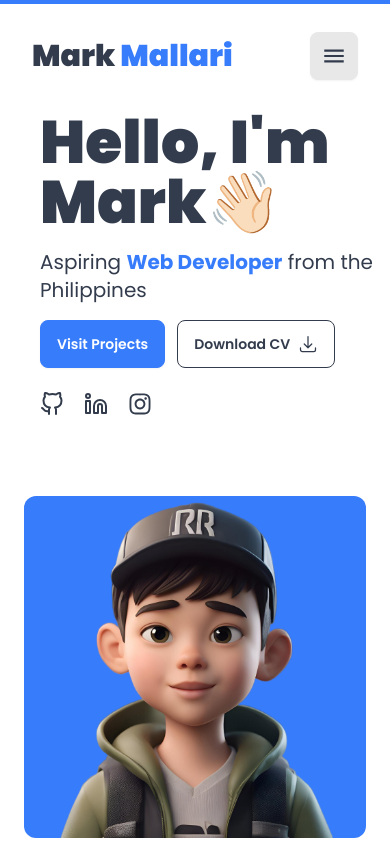
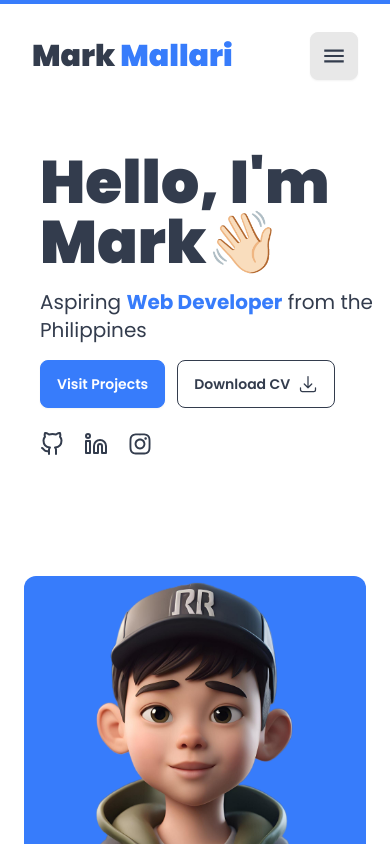
Before and after one commit to MarkMallari16/portfolio-website, a React (Vite) app: page / in a window 390 px wide. Shown: the top 844 px of the page. Built offline with nearby package versions, Linux system fonts and the light colour scheme.

Commit message:
fix some theme

```diff
--- a/src/components/Hero.jsx
+++ b/src/components/Hero.jsx
@@ -11,7 +11,7 @@ function Hero({ projectsRef }) {
     const { scrollIntoSection } = useScrollSection();
 
     return (
-        <div className='min-h-64 lg:min-h-screen grid grid-cols-1 lg:grid-cols-2 gap-0 lg:gap-32 items-center lg:items-center lg:justify-center lg:px-0 '>
+        <div className='min-h-96 lg:min-h-screen grid grid-cols-1 lg:grid-cols-2 gap-0 lg:gap-32 items-center lg:items-center lg:justify-center lg:px-0 '>
 
             <motion.div className='flex flex-col-reverse lg:flex-row lg:items-center space-x-10 w-full'
                 initial={{ x: -20 }}
--- a/src/components/Loading.jsx
+++ b/src/components/Loading.jsx
@@ -6,7 +6,7 @@ function Loading() {
             initial={{ opacity: 0 }}
             animate={{ opacity: 1}}
             transition={{ ease: 'easeInOut' }}
-            className='h-screen grid place-content-center'>
+            className='h-screen grid place-content-center bg-base-300'>
             <span className="loading loading-infinity w-32 "></span>
         </motion.div>
     )
```
